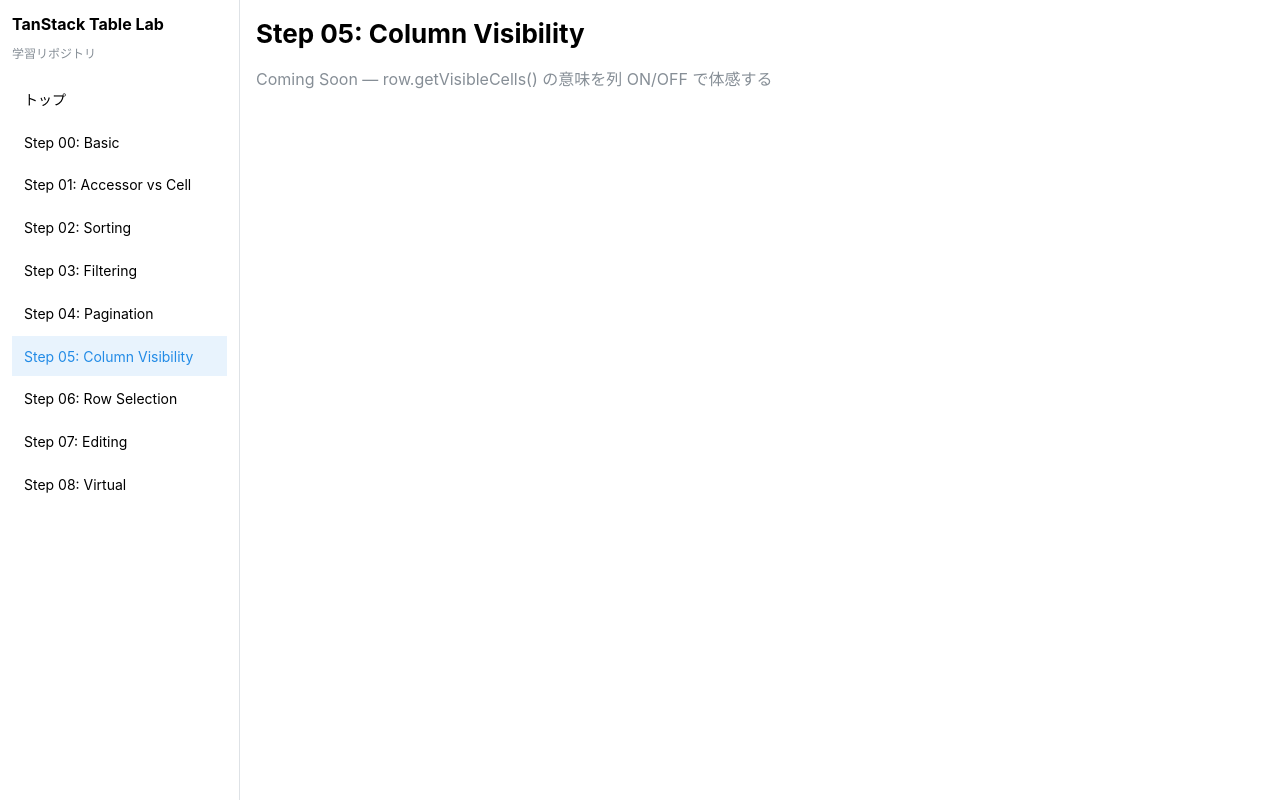
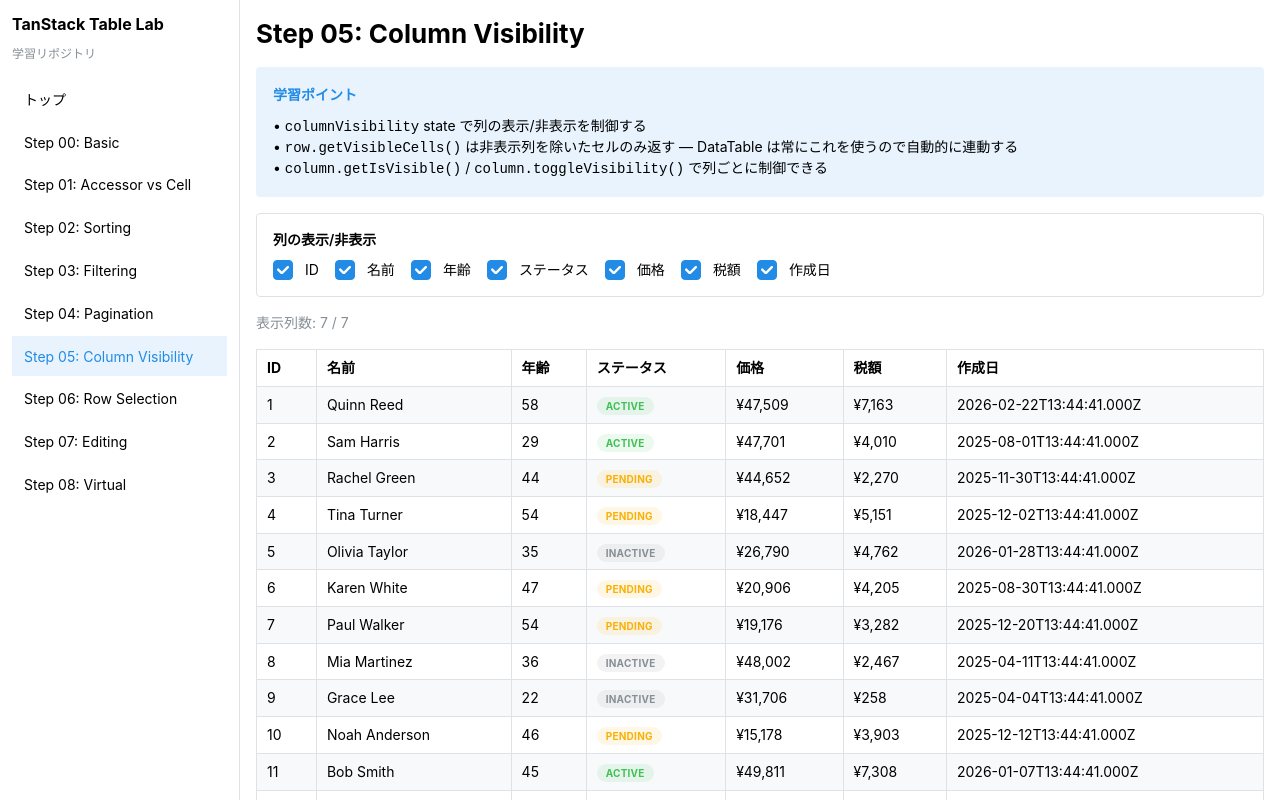
Before and after one commit to shimpei1494/tanstack-table-lab, a React (Vite) app: page /step/05 in a window 1280 px wide. Shown: the top 800 px of the page. Built offline with nearby package versions, Linux system fonts and the light colour scheme.

Commit message:
step5実装

```diff
--- a/src/features/step05-column-visibility/Step05ColumnVisibility.tsx
+++ b/src/features/step05-column-visibility/Step05ColumnVisibility.tsx
@@ -1,12 +1,112 @@
-import { Stack, Text, Title } from "@mantine/core";
+import {
+	Alert,
+	Badge,
+	Checkbox,
+	Group,
+	Paper,
+	Stack,
+	Text,
+	Title,
+} from "@mantine/core";
+import type { ColumnDef, VisibilityState } from "@tanstack/react-table";
+import { getCoreRowModel, useReactTable } from "@tanstack/react-table";
+import { useMemo, useState } from "react";
+import { DataTable } from "../../components/DataTable/DataTable";
+import { DebugPanel } from "../../components/DebugPanel/DebugPanel";
+import { makeData } from "../../data/makeData";
+import type { Person } from "../../data/types";
+
+const DATA = makeData(50);
 
 export function Step05ColumnVisibility() {
+	const [columnVisibility, setColumnVisibility] = useState<VisibilityState>({});
+
+	const columns = useMemo<ColumnDef<Person>[]>(
+		() => [
+			{ accessorKey: "id", header: "ID" },
+			{ accessorKey: "name", header: "名前" },
+			{ accessorKey: "age", header: "年齢" },
+			{
+				accessorKey: "status",
+				header: "ステータス",
+				cell: ({ getValue }) => {
+					const s = getValue() as string;
+					const color =
+						s === "active" ? "green" : s === "pending" ? "yellow" : "gray";
+					return (
+						<Badge color={color} variant="light" size="sm">
+							{s}
+						</Badge>
+					);
+				},
+			},
+			{
+				accessorKey: "price",
+				header: "価格",
+				cell: ({ getValue }) => `¥${(getValue() as number).toLocaleString()}`,
+			},
+			{
+				accessorKey: "tax",
+				header: "税額",
+				cell: ({ getValue }) => `¥${(getValue() as number).toLocaleString()}`,
+			},
+			{ accessorKey: "createdAt", header: "作成日" },
+		],
+		[],
+	);
+
+	const table = useReactTable({
+		data: DATA,
+		columns,
+		state: { columnVisibility },
+		onColumnVisibilityChange: setColumnVisibility,
+		getCoreRowModel: getCoreRowModel(),
+	});
+
 	return (
 		<Stack gap="md">
 			<Title order={2}>Step 05: Column Visibility</Title>
-			<Text c="dimmed">
-				Coming Soon — row.getVisibleCells() の意味を列 ON/OFF で体感する
+
+			<Alert title="学習ポイント" color="blue" variant="light">
+				<Text size="sm">
+					• <code>columnVisibility</code> state で列の表示/非表示を制御する
+				</Text>
+				<Text size="sm">
+					• <code>row.getVisibleCells()</code> は非表示列を除いたセルのみ返す —
+					DataTable は常にこれを使うので自動的に連動する
+				</Text>
+				<Text size="sm">
+					• <code>column.getIsVisible()</code> /{" "}
+					<code>column.toggleVisibility()</code> で列ごとに制御できる
+				</Text>
+			</Alert>
+
+			<Paper withBorder p="md" radius="sm">
+				<Stack gap="xs">
+					<Text size="sm" fw={600}>
+						列の表示/非表示
+					</Text>
+					<Group gap="md" wrap="wrap">
+						{table.getAllLeafColumns().map((column) => (
+							<Checkbox
+								key={column.id}
+								label={String(column.columnDef.header ?? column.id)}
+								checked={column.getIsVisible()}
+								onChange={column.getToggleVisibilityHandler()}
+							/>
+						))}
+					</Group>
+				</Stack>
+			</Paper>
+
+			<Text size="sm" c="dimmed">
+				表示列数: {table.getVisibleLeafColumns().length} /{" "}
+				{table.getAllLeafColumns().length}
 			</Text>
+
+			<DataTable table={table} striped withBorders />
+
+			<DebugPanel table={table} />
 		</Stack>
 	);
 }
```
Also changed, not shown: plan/progress.md (+2 -2 lines).
